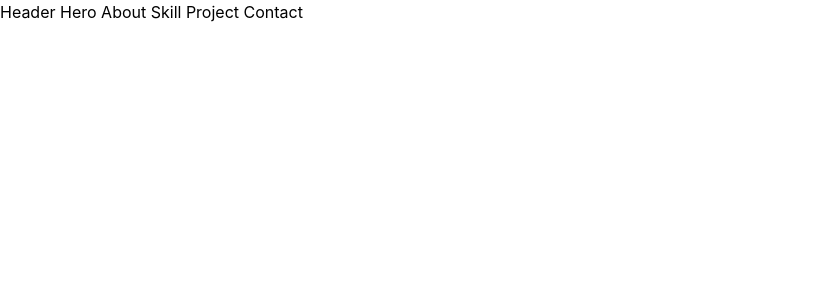
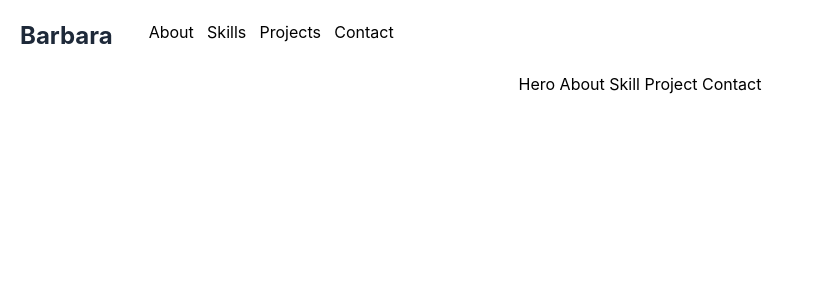
Before and after one commit to BabaxRhb/portfolio, a React (Vite) app: page / in a window 1280 px wide. Shown: the top 300 px of the page, without its empty margins (0-823 px from the left). Built offline with nearby package versions, Linux system fonts and the light colour scheme.

Commit message:
add : Works on essentials components + Header

```diff
--- a/src/App.tsx
+++ b/src/App.tsx
@@ -8,7 +8,7 @@ import Skill from "./pages/Skill"
 function App() {
 
 	return (
-		<div className="container">
+		<div className="container flex flex-col items-center justify-center w-full">
 			<Header />
 			<Hero />
 			<About />
--- /dev/null
+++ b/src/components/Container.tsx
@@ -0,0 +1,23 @@
+interface ContainerProps {
+    children: React.ReactNode[];
+    bgColor?: string;
+}
+
+const Container = ({ children, bgColor }: ContainerProps) => {
+    return (
+        <div
+            className={
+                "w-full px-3 py-5 flex flex-row space-between" +
+                + `bg-${bgColor ? bgColor : 'white'
+            }`}
+        >
+            {children.map((item, index) => (
+                <div key={index} className="child-container mx-2">
+                    {item}
+                </div>
+            ))}
+        </div>
+    )
+}
+
+export default Container;
--- /dev/null
+++ b/src/components/Logo.tsx
@@ -0,0 +1,16 @@
+const Logo = () => {
+	return (
+		<h5
+			className="
+				text-2xl
+				font-bold
+				text-gray-800
+				dark:text-gray-200
+				"
+		>
+			Barbara
+		</h5>
+	)
+}
+
+export default Logo;
--- /dev/null
+++ b/src/components/Navbar.tsx
@@ -0,0 +1,24 @@
+const Navbar = () => {
+
+    const  navbarArray : {
+        title : string,
+        link : string
+    }[] = [
+        {title: 'About', link: "/about"},
+        {title: 'Skills', link: "/skills"},
+        {title: 'Projects', link: "/projects"},
+        {title: 'Contact', link: "/contact"},
+    ]
+
+    return (
+        <nav className="flex flex-row justify-between items-center w-full mx-5">
+            { navbarArray.map((item, index) => (
+                <div key={index}>
+                    <a href={item.link}>{item.title}</a>
+                </div>
+            ))}
+        </nav>
+    )
+}
+
+export default Navbar;
--- a/src/layouts/Header.tsx
+++ b/src/layouts/Header.tsx
@@ -1,6 +1,13 @@
+import Container from "../components/Container";
+import Logo from "../components/Logo";
+import Navbar from "../components/Navbar";
+
 const Header = () => {
     return (
-        <> Header </>
+        <Container bgColor="transparent">
+            <Logo/>
+            <Navbar/>
+        </Container>
     )
 }
 
```
